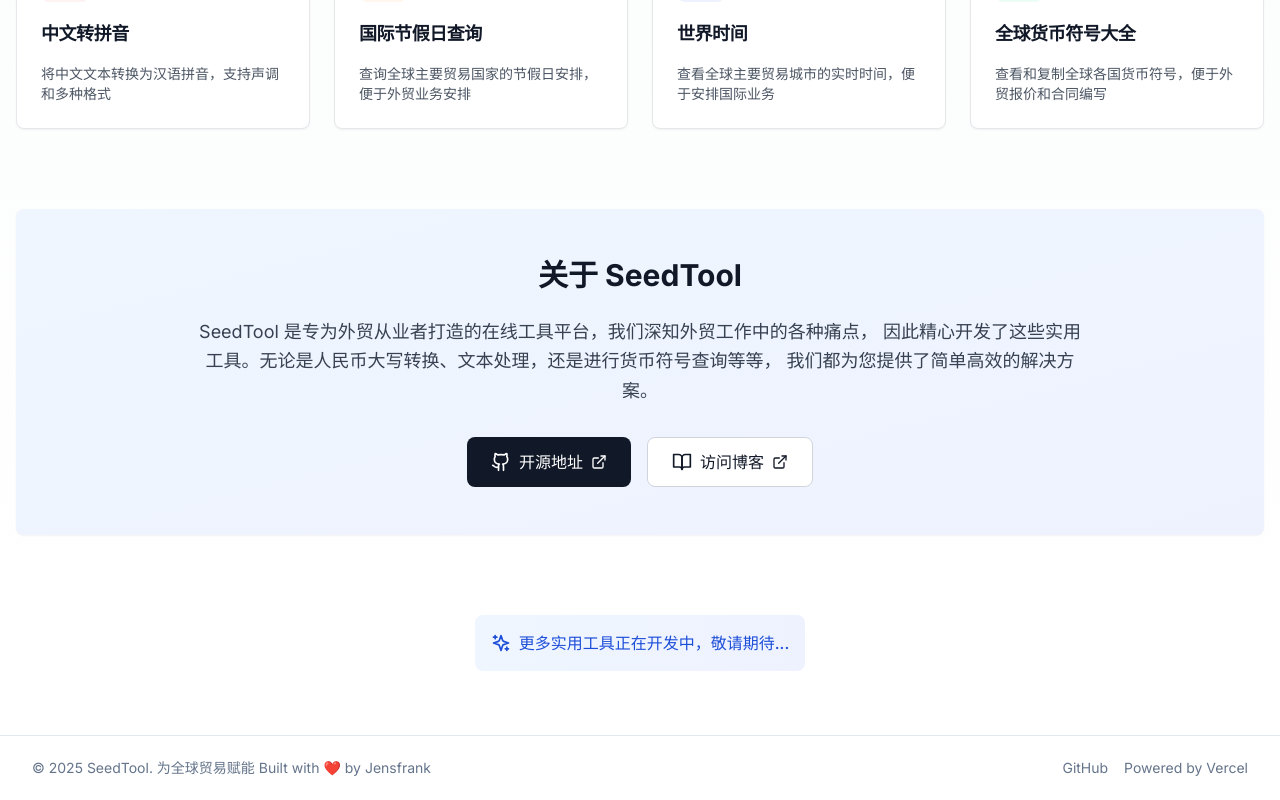
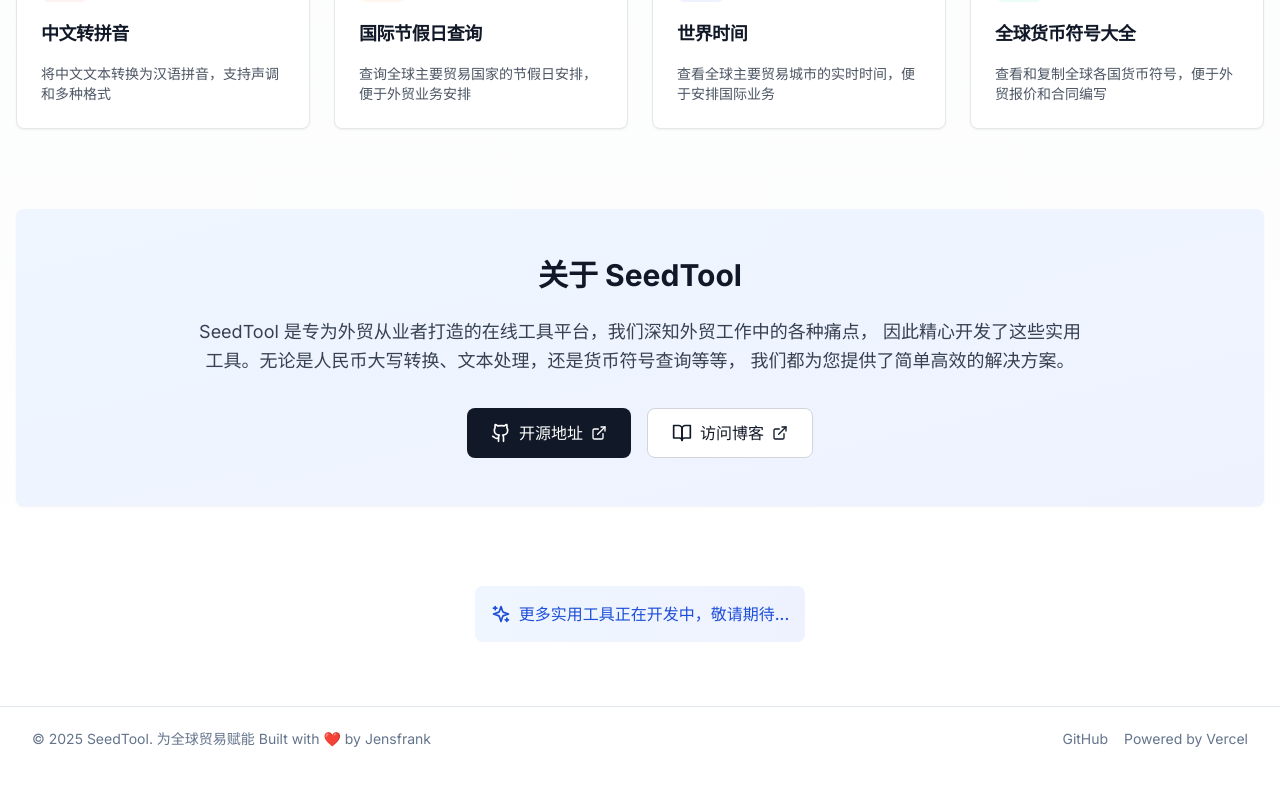
Before and after one commit to everett7623/Globokit, a Next.js app: page / in a window 1280 px wide. Shown: the part 851-1651 px from the top of the page. After the commit the page ends 1622 px from the top, so only its background shows below. Built offline with nearby package versions, Linux system fonts and the light colour scheme.

Commit message:
Update page.tsx

```diff
--- a/app/page.tsx
+++ b/app/page.tsx
@@ -187,7 +187,7 @@ export default function HomePage() {
                 </h2>
                 <p className="text-lg text-gray-700 mb-8 leading-relaxed">
                   SeedTool 是专为外贸从业者打造的在线工具平台，我们深知外贸工作中的各种痛点，
-                  因此精心开发了这些实用工具。无论是人民币大写转换、文本处理，还是进行货币符号查询等等，
+                  因此精心开发了这些实用工具。无论是人民币大写转换、文本处理，还是货币符号查询等等，
                   我们都为您提供了简单高效的解决方案。
                 </p>
                 <div className="flex flex-wrap gap-4 justify-center">
```
